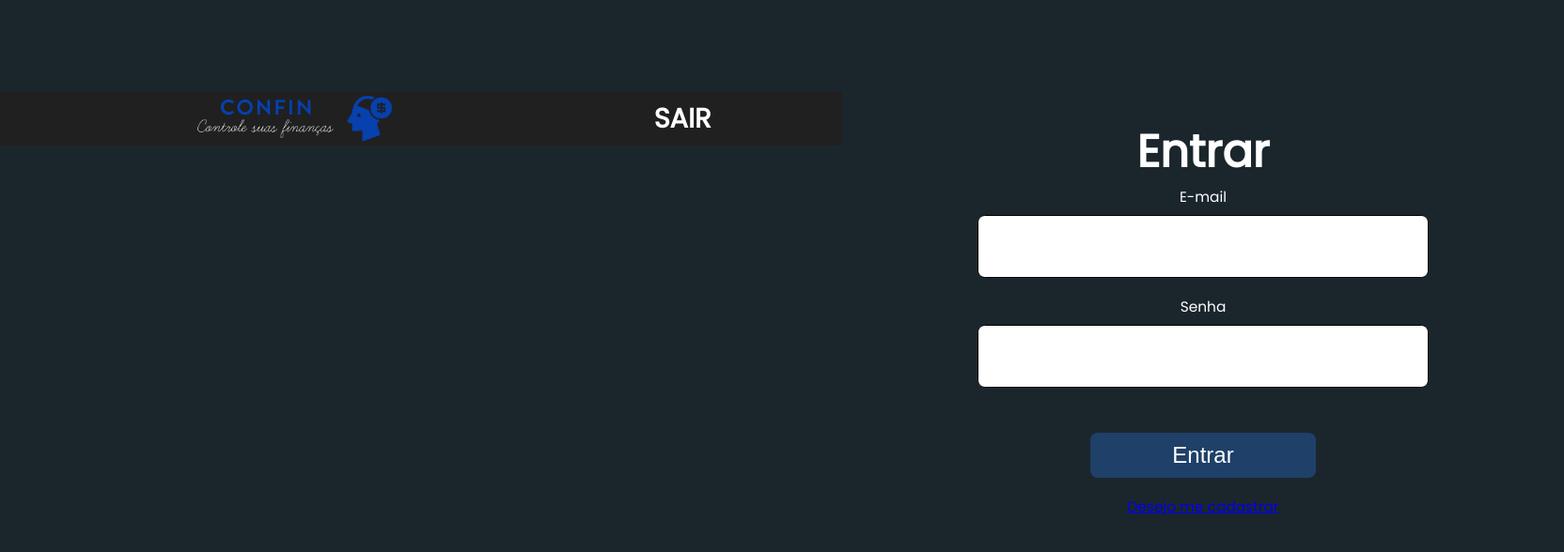
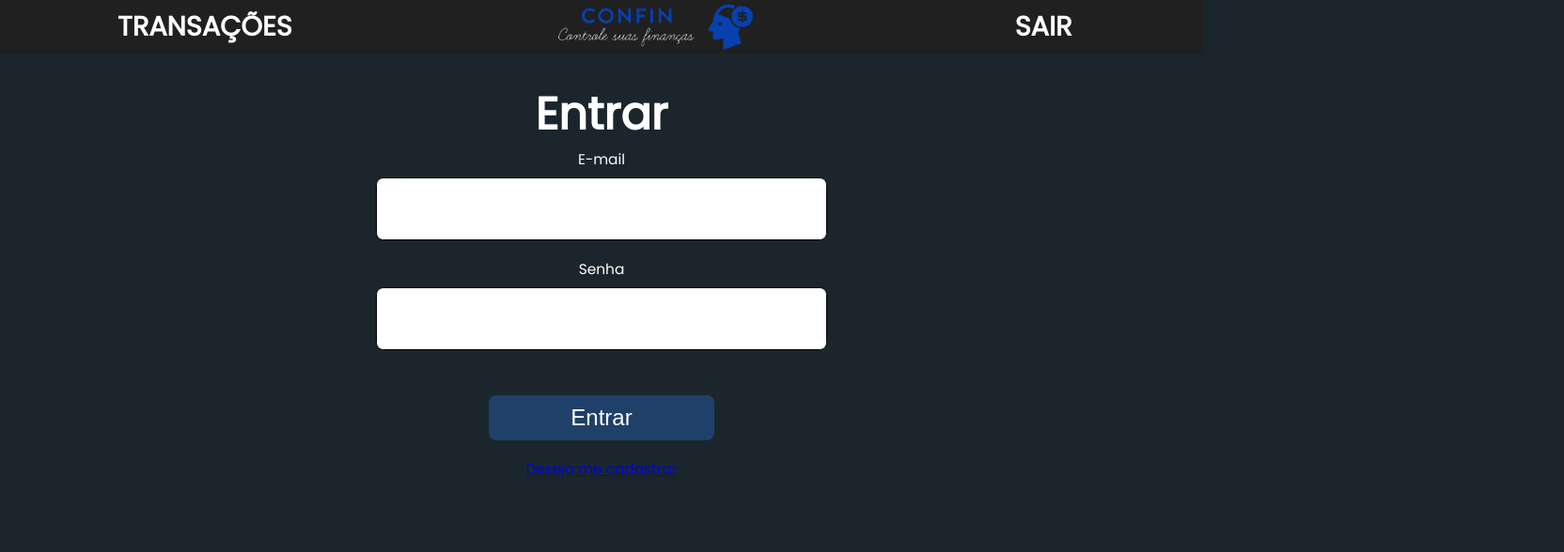
Before and after one commit to liboniluciano/confin-web, a React (Create React App) app: page / in a window 1280 px wide. Shown: the top 588 px of the page at 94% size, 1664 px wide, since content can reach past the window. Built offline with nearby package versions, Linux system fonts and the light colour scheme.

Commit message:
:bug: fix styles login and signUp

```diff
--- a/src/pages/Login/styles.ts
+++ b/src/pages/Login/styles.ts
@@ -4,6 +4,8 @@ export const Container = styled.div`
   display: flex;
   justify-content: center;
   align-items: center;
+  flex-direction: column;
+  margin-bottom: auto;
 `;
 
 export const Fieldset = styled.fieldset`
--- a/src/pages/SignUp/styles.ts
+++ b/src/pages/SignUp/styles.ts
@@ -4,10 +4,12 @@ export const Container = styled.div`
   display: flex;
   justify-content: center;
   align-items: center;
+  flex-direction: column;
+  margin-bottom: auto;
 `;
 
 export const Fieldset = styled.fieldset`
- border: none;
+  border: none;
   width: 30rem;
   height: 50rem;
   margin-top: 3rem;
```
